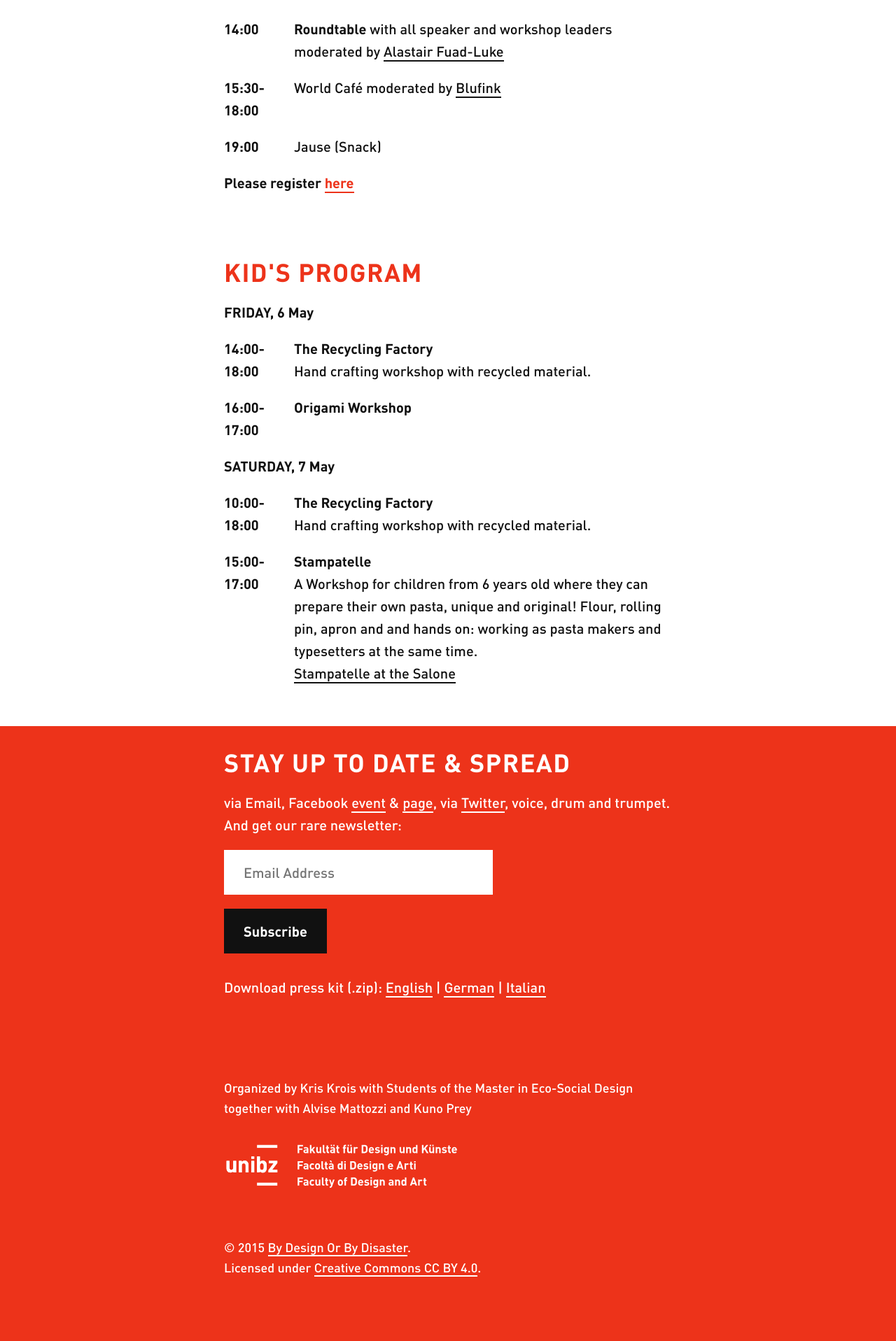
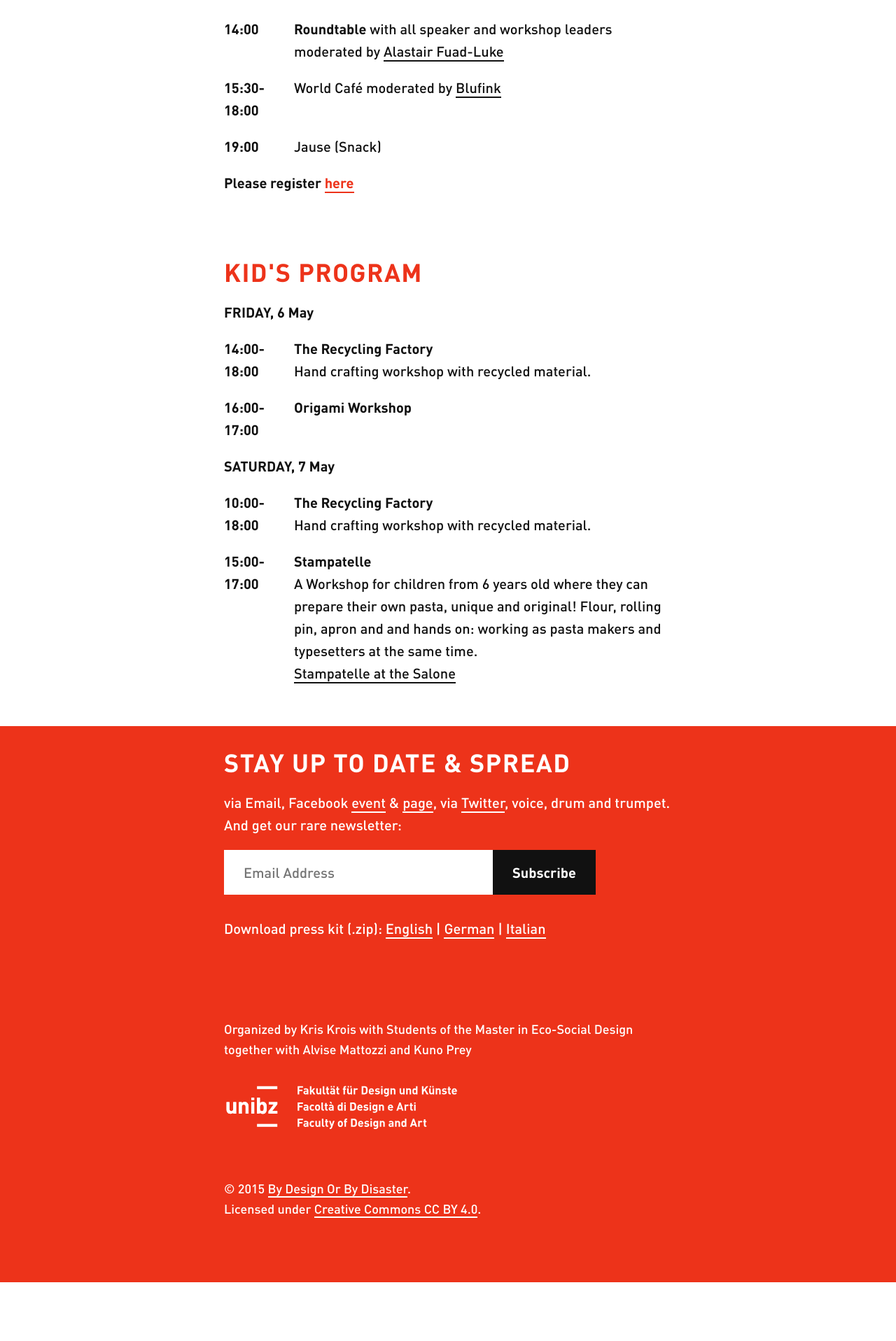
Before and after one commit to aminalhazwani/designdisaster2016.unibz.it, a Jekyll site: the page built from program/index.html, in a window 1280 px wide. Shown: the part 2600-4517 px from the top of the page at 70% size. Built offline with Jekyll 4.4.1, drawn with Linux system fonts in a browser that asks for light colours; after the commit the page ends 4433 px from its top, so only the background shows below that.

Commit message:
[style] newsletter button

```diff
--- a/_includes/newsletter.html
+++ b/_includes/newsletter.html
@@ -9,13 +9,11 @@
       <form action="http://unibz.us7.list-manage.com/subscribe/post?u=e99704ef1a422e1b6284ce47e&amp;id=3c799392c7" method="post" id="mc-embedded-subscribe-form" name="mc-embedded-subscribe-form" class="validate" target="_blank" novalidate>
         <div class="mc-field-group">
           <input type="email" value="" name="EMAIL" class="required email" placeholder="Email Address" id="mce-EMAIL">
+          <input type="submit" class="button" value="Subscribe" name="subscribe" id="mc-embedded-subscribe">
         </div>
         <div id="mce-responses" class="clear">
           <div class="response" id="mce-error-response" style="display:none"></div>
           <div class="response" id="mce-success-response" style="display:none"></div>
-        </div>
-        <div class="clear">
-          <input type="submit" class="button" value="Subscribe" name="subscribe" id="mc-embedded-subscribe">
         </div>
       </form>
     </div>
--- a/_sass/_newsletter.sass
+++ b/_sass/_newsletter.sass
@@ -18,7 +18,6 @@
 .button
   width: 60%
   padding: 1em 1.4em
-  margin-top: 1em
   border: none
   font-size: 1em
   font-weight: bold
@@ -62,3 +61,11 @@
     flex-grow: 0
 
     width: 60%
+
+
+/*
+ * MAILCHIMP SELECTORS
+ */
+
+.mc-field-group
+  display: flex
```
